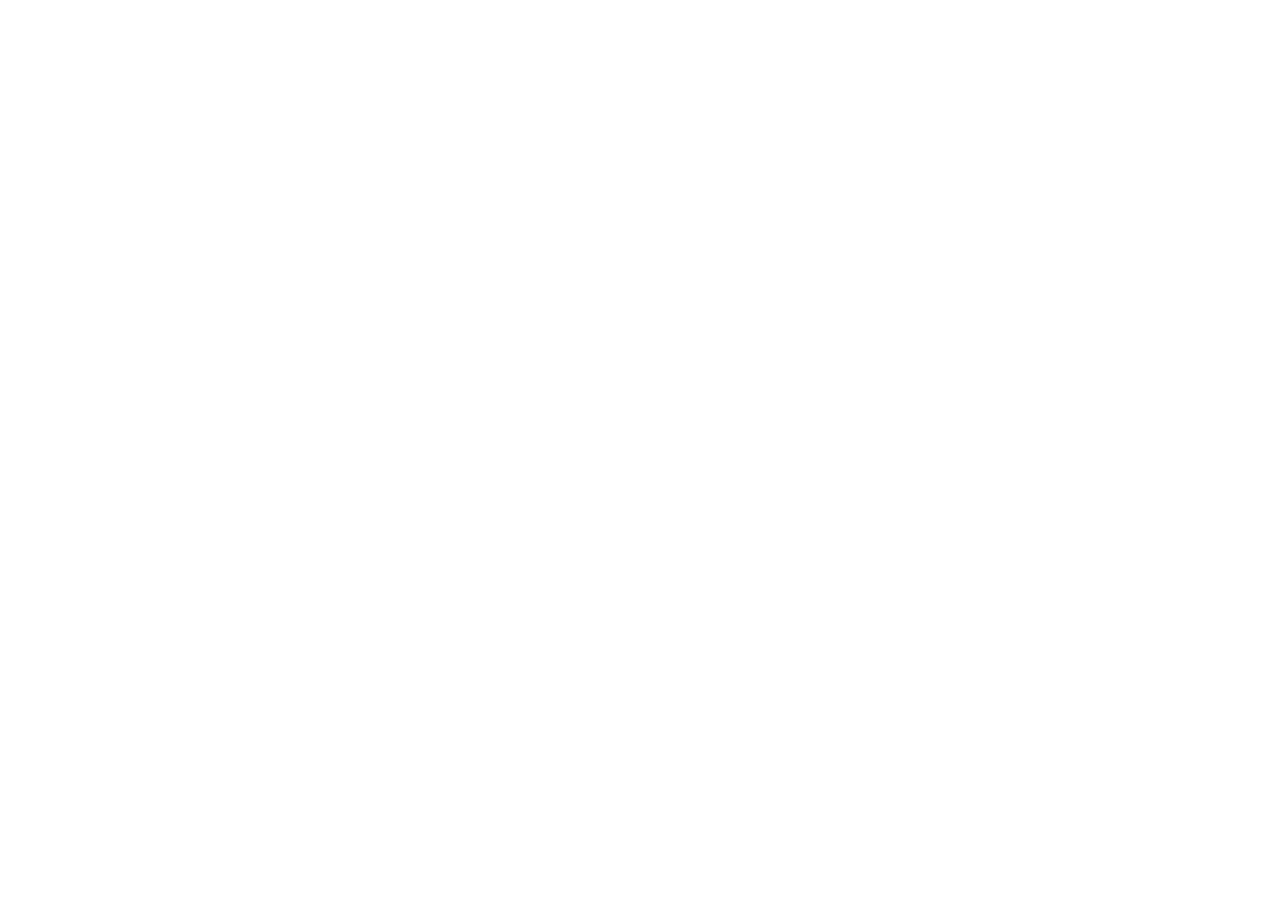
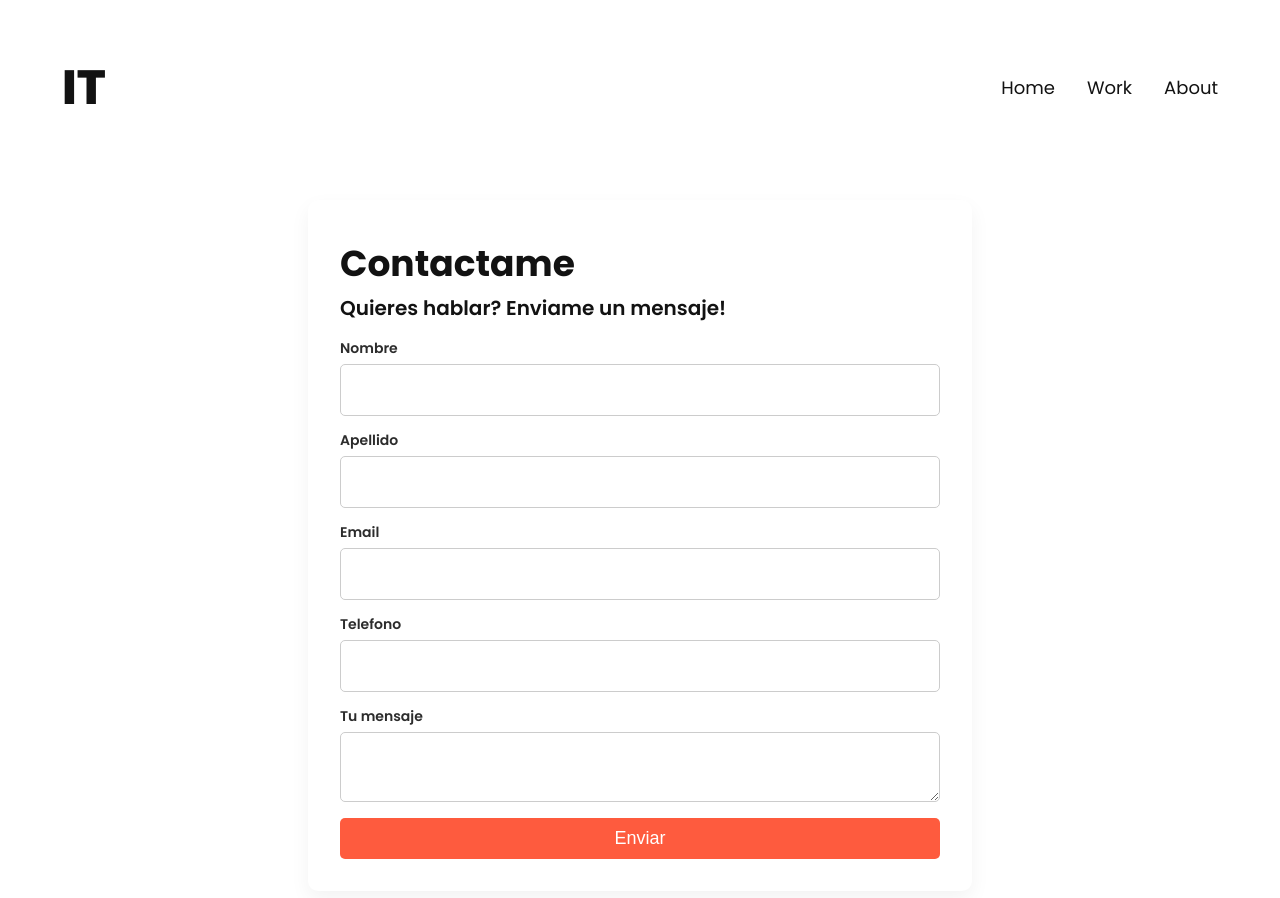
Before and after one commit to IgnacioTalvi/personal_website_2, a plain HTML site: page pages/contact.html in a window 1280 px wide. Before the commit the page ends 800 px from the top, so only its background shows below. Drawn offline with Linux system fonts and the light colour scheme; a web font is replaced by a local one.

Commit message:
Added contact form

```diff
--- a/css/style.css
+++ b/css/style.css
@@ -2,14 +2,21 @@
 
 :root {
   --primary-color: #fe5b3e;
-  --text-dark: #0d0d0d;
-  --text-light: #343434;
+  --text-dark: #121212;
+  --text-light: #2c2c2c;
   --white: #ffffff;
+}
+
+@font-face {
+  font-family: "Clash Display";
+  src: url("..assets/fonts/OTF/ClashDisplay-Semibold.otf") format("opentype");
+  font-weight: normal;
+  font-style: normal;
 }
 
 body {
   font-size: 18px;
-  font-family: "poppins", "helvetica";
+  font-family: "Clash Display", "poppins";
   line-height: 1rem;
   background-color: var(--white);
   color: var(--text-dark);
@@ -150,8 +157,8 @@ nav {
 }
 
 .hero-image {
-  height: 30em; /* Make the image smaller vertically */
-  max-width: 40%; /* Reduce the image width */
+  height: 30em;
+  max-width: 40%;
   object-fit: cover;
   overflow: hidden;
   display: flex;
@@ -247,3 +254,62 @@ button:hover {
     display: none;
   }
 }
+
+/* FORM */
+
+#contact-form-container {
+  background-color: #ffffff;
+  padding: 2rem;
+  border-radius: 10px;
+  max-width: 600px;
+  margin: 2rem auto;
+  box-shadow: 0 8px 20px rgba(0, 0, 0, 0.05);
+  transition: box-shadow 0.3s ease-in-out, transform 0.3s ease-in-out;
+}
+
+#contact-form-container:hover {
+  box-shadow: 0 12px 30px rgba(0, 0, 0, 0.08);
+  transform: translateY(-5px);
+}
+
+#contactForm {
+  display: flex;
+  flex-direction: column;
+  gap: 1rem;
+}
+
+#form-top-container {
+  gap: 0rem;
+}
+
+.inputs-container {
+  display: flex;
+  flex-direction: column;
+  gap: 0.5rem;
+}
+
+label {
+  font-size: 0.875rem;
+  font-weight: 600;
+  color: var(--text-light);
+}
+
+input,
+textarea {
+  font-size: 1rem;
+  padding: 1rem;
+  border-radius: 5px;
+  border: 1px solid #ccc;
+  transition: all 0.3s ease-in-out;
+}
+
+#form-btn {
+  background-color: --primary-color;
+  color: white;
+  padding: 10px 20px;
+  border: none;
+  border-radius: 5px;
+  cursor: pointer;
+  width: 100%;
+  box-sizing: border-box;
+}
--- a/pages/contact.html
+++ b/pages/contact.html
@@ -0,0 +1,73 @@
+<!DOCTYPE html>
+<html lang="en">
+  <head>
+    <meta charset="UTF-8" />
+    <meta name="viewport" content="width=device-width, initial-scale=1.0" />
+    <title>Document</title>
+    <!--CSS LINK-->
+    <link rel="stylesheet" href="../css/style.css" />
+  </head>
+  <body>
+    <!--HEADER-->
+    <header>
+      <nav>
+        <div class="header-container">
+          <a href="index.html" class="logo">IT</a>
+          <button>
+            <div class="hamburger-menu">
+              <span class="bar"></span>
+              <span class="bar"></span>
+              <span class="bar"></span>
+            </div>
+          </button>
+        </div>
+        <div class="nav-items">
+          <ul class="nav-menu">
+            <li><a href="#">Home</a></li>
+            <li><a href="#">Work</a></li>
+            <li><a href="#">About</a></li>
+          </ul>
+        </div>
+      </nav>
+    </header>
+
+    <!--CONTACT FORM-->
+    <div class="form-page-content">
+      <div id="contact-form-container">
+        <div id="form-top-container">
+          <h1>Contactame</h1>
+          <p>Quieres hablar? Enviame un mensaje!</p>
+        </div>
+        <div class="form-inputs-container">
+          <form action="" id="contactForm">
+            <div class="inputs-container">
+              <label for="fname">Nombre</label>
+              <input type="text" id="fname-input" />
+            </div>
+            <div class="inputs-container">
+              <label for="lname">Apellido</label>
+              <input type="text" id="lname-input" />
+            </div>
+
+            <div class="inputs-container">
+              <label for="email">Email</label>
+              <input type="email" id="email-input" />
+            </div>
+            <div class="inputs-container">
+              <label for="telefono">Telefono</label>
+              <input type="tel" id="tel-input" />
+            </div>
+            <div class="inputs-container">
+              <label for="mensaje">Tu mensaje</label>
+              <textarea name="message"></textarea>
+            </div>
+            <!-- Botón de submit -->
+            <div class="inputs-container">
+              <button id="form-btn" type="submit">Enviar</button>
+            </div>
+          </form>
+        </div>
+      </div>
+    </div>
+  </body>
+</html>
```
Also changed, not shown: assets/fonts/OTF/ClashDisplay-Bold.otf (added), assets/fonts/OTF/ClashDisplay-Extralight.otf (added), assets/fonts/OTF/ClashDisplay-Light.otf (added), assets/fonts/OTF/ClashDisplay-Medium.otf (added), assets/fonts/OTF/ClashDisplay-Regular.otf (added), assets/fonts/OTF/ClashDisplay-Semibold.otf (added), 3 other files.
